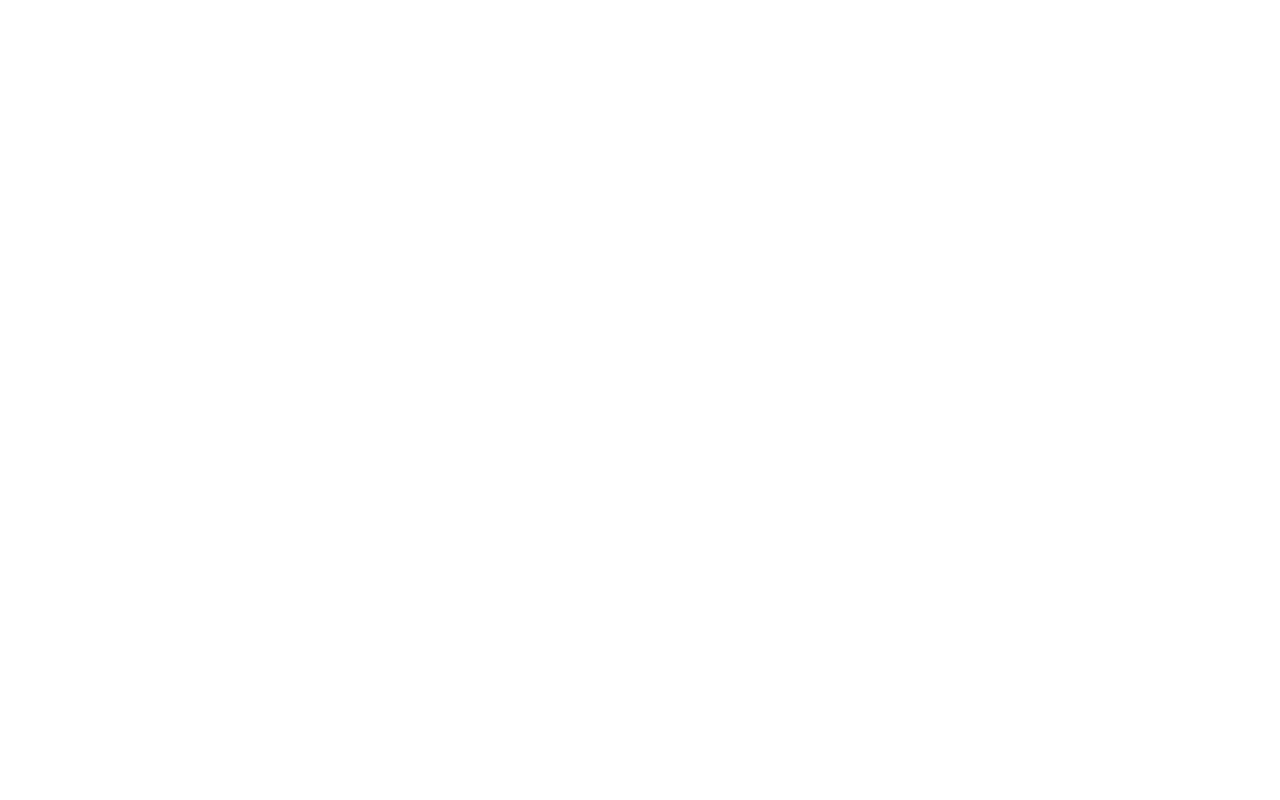
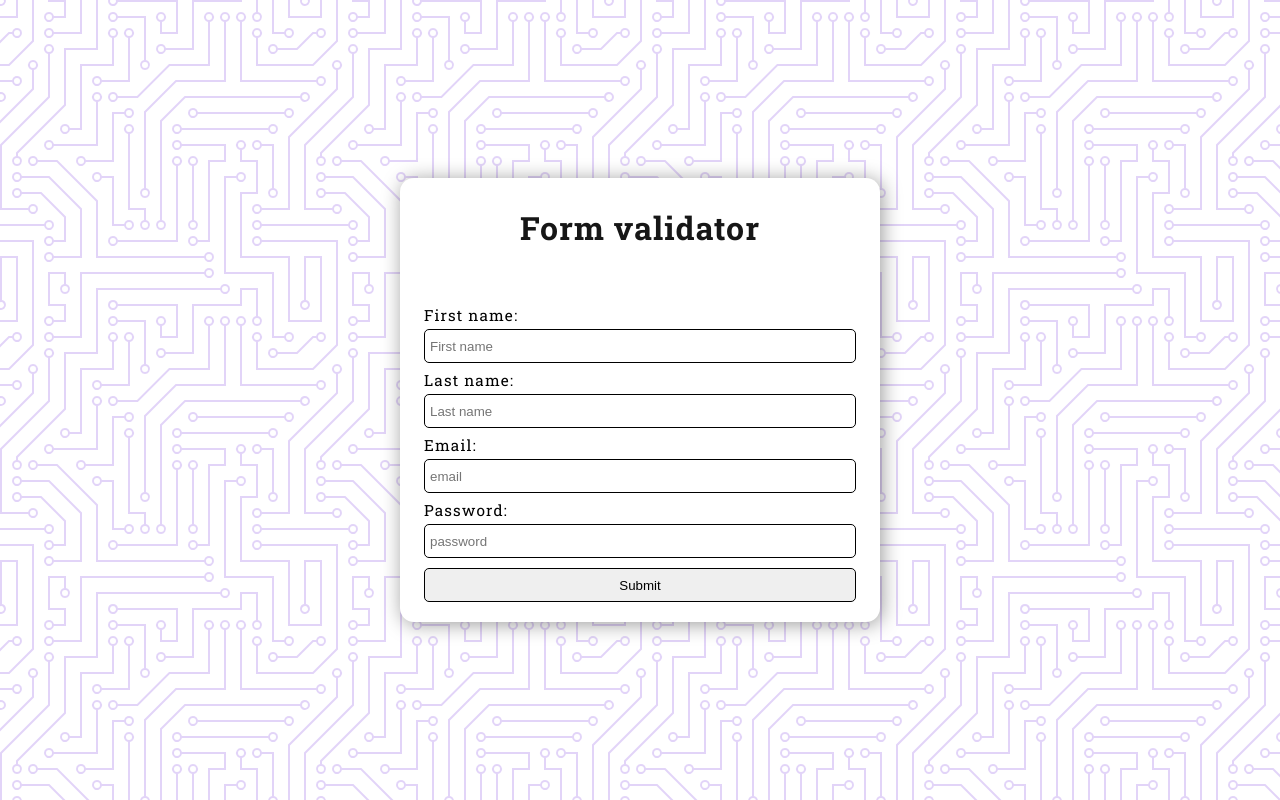
Before and after one commit to erickelninoSwift/DOM-projects, a plain HTML site: page Project 4/FormValidator-Start/index.html in a window 1280 px wide. Drawn offline with Linux system fonts and the light colour scheme.

Commit message:
update form validator

```diff
--- a/Project 4/FormValidator-Start/index.html
+++ b/Project 4/FormValidator-Start/index.html
@@ -1 +1,48 @@
 <!-- Code Starts Here.. -->
+<!DOCTYPE html>
+<html lang="en">
+<head>
+    <meta charset="UTF-8">
+    <meta http-equiv="X-UA-Compatible" content="IE=edge">
+    <meta name="viewport" content="width=device-width, initial-scale=1.0">
+    <title>Form</title>
+    <link rel="stylesheet" href="./style.css">
+</head>
+<body>
+
+    <div class="container">
+     <h1>Form validator</h1>
+     <h3 class="message"></h3>
+    <form id ="form" action="" method="post">
+
+       <div class="form-group ">
+        <label for="fname">First name:</label><br>
+        <input type="text" id="fname" placeholder="First name"><br><br>
+
+       </div>
+
+       <div class="form-group ">
+        <label for="lname">Last name:</label><br>
+        <input type="text" id="lname" placeholder="Last name"><br><br>
+
+       </div>
+       <div class="form-group ">
+
+        <label for="email">Email:</label><br>
+        <input type="email" id="email" placeholder="email"><br><br>
+       </div>
+
+       <div class="form-group ">
+        <label for="password">Password:</label><br>
+        <input type="password" id="password" placeholder="password"><br><br>
+
+       </div>
+
+       <div class="from-group">
+        <input type="submit" value="Submit">
+       </div>
+    </form>
+    </div>
+    <script src="./script.js"></script>
+</body>
+</html>
```
